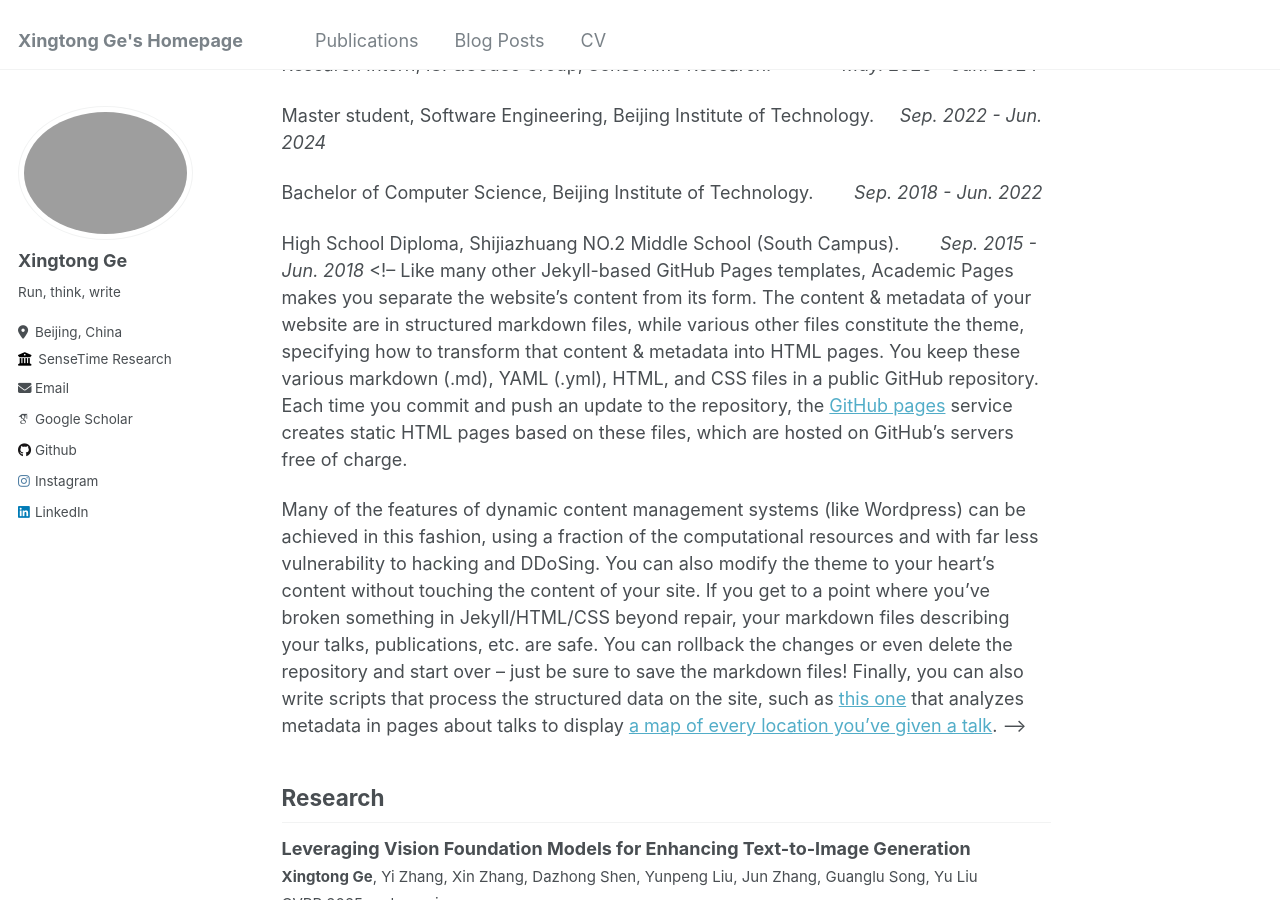
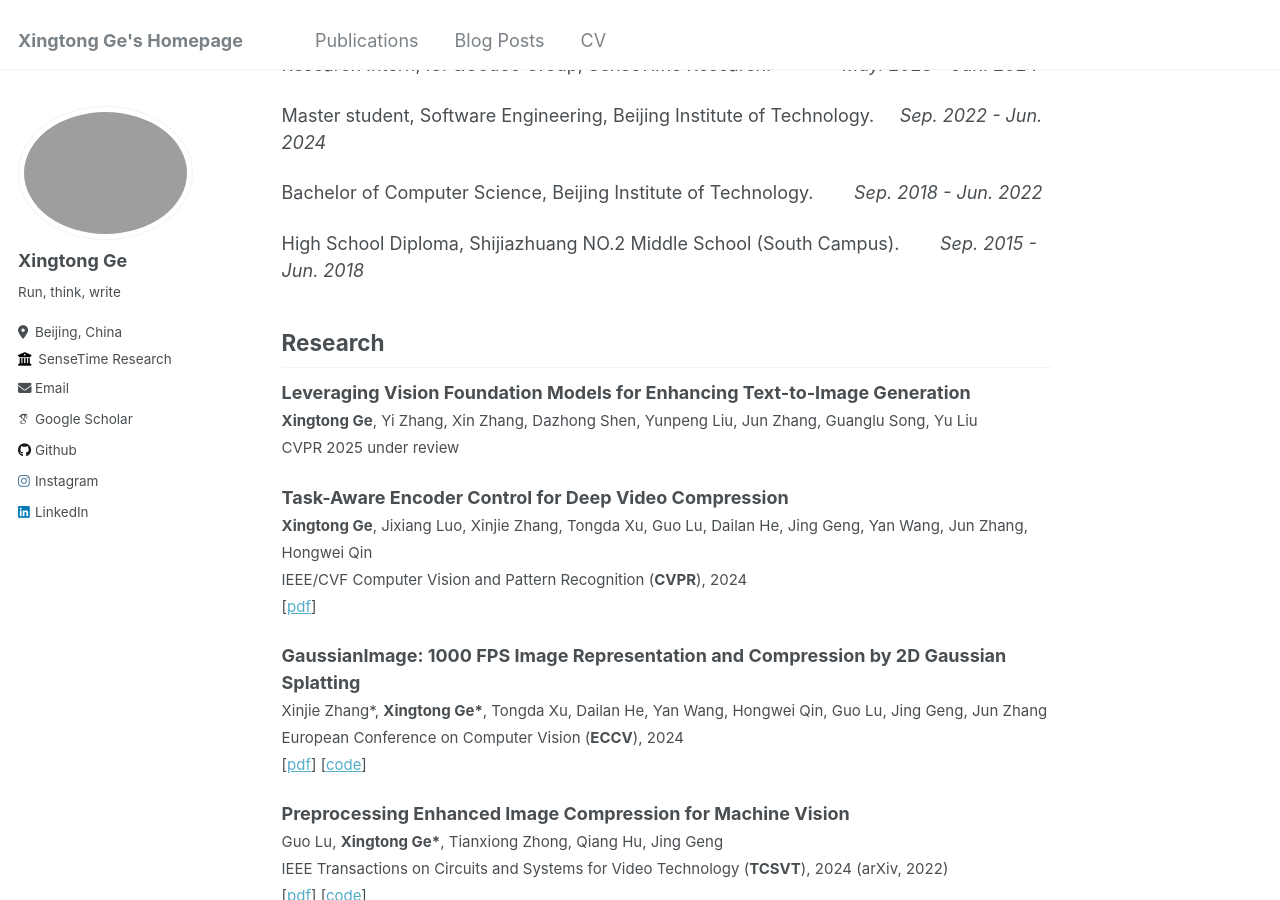
Before and after one commit to XingtongGe/xingtongge.github.io, a Jekyll site: the page built from _pages/about.md, in a window 1280 px wide and 900 px high, scrolled down 653 px. Built offline with Jekyll 4.4.1, drawn with Linux system fonts in a browser that asks for light colours; some web fonts are replaced.

Commit message:
Update about.md

```diff
--- a/_pages/about.md
+++ b/_pages/about.md
@@ -33,8 +33,8 @@ Master student, Software Engineering, Beijing Institute of Technology. &nbsp;&nb
 
 Bachelor of Computer Science, Beijing Institute of Technology. &nbsp;&nbsp;&nbsp;&nbsp;&nbsp;&nbsp; *Sep. 2018 - Jun. 2022*
 
+High School Diploma, Shijiazhuang NO.2 Middle School (South Campus). &nbsp;&nbsp;&nbsp;&nbsp;&nbsp;&nbsp; *Sep. 2015 - Jun. 2018*
 
-High School Diploma, Shijiazhuang NO.2 Middle School (South Campus). &nbsp;&nbsp;&nbsp;&nbsp;&nbsp;&nbsp; *Sep. 2015 - Jun. 2018*
 <!-- Like many other Jekyll-based GitHub Pages templates, Academic Pages makes you separate the website's content from its form. The content & metadata of your website are in structured markdown files, while various other files constitute the theme, specifying how to transform that content & metadata into HTML pages. You keep these various markdown (.md), YAML (.yml), HTML, and CSS files in a public GitHub repository. Each time you commit and push an update to the repository, the [GitHub pages](https://pages.github.com/) service creates static HTML pages based on these files, which are hosted on GitHub's servers free of charge.
 
 Many of the features of dynamic content management systems (like Wordpress) can be achieved in this fashion, using a fraction of the computational resources and with far less vulnerability to hacking and DDoSing. You can also modify the theme to your heart's content without touching the content of your site. If you get to a point where you've broken something in Jekyll/HTML/CSS beyond repair, your markdown files describing your talks, publications, etc. are safe. You can rollback the changes or even delete the repository and start over -- just be sure to save the markdown files! Finally, you can also write scripts that process the structured data on the site, such as [this one](https://github.com/academicpages/academicpages.github.io/blob/master/talkmap.ipynb) that analyzes metadata in pages about talks to display [a map of every location you've given a talk](https://academicpages.github.io/talkmap.html). -->
```
